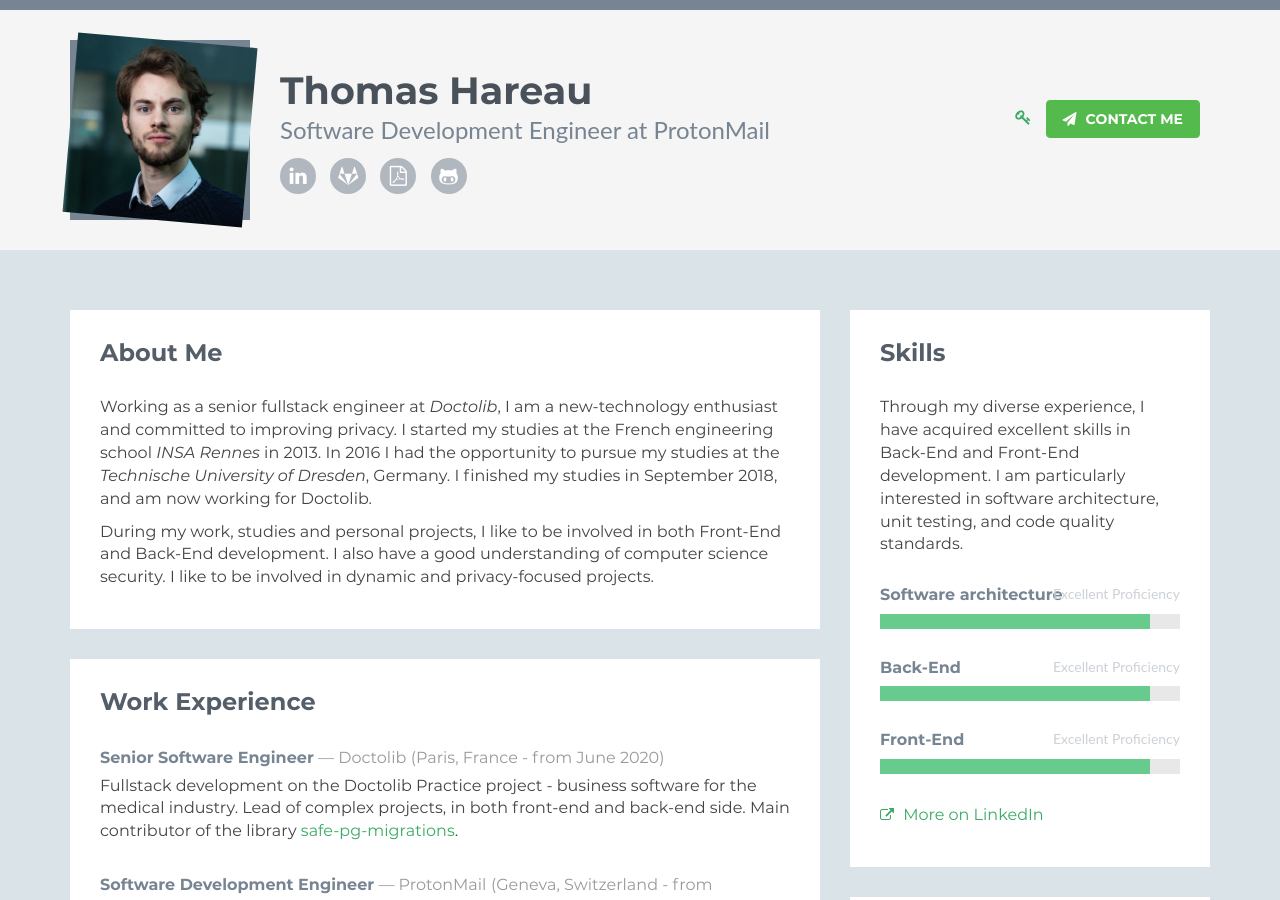
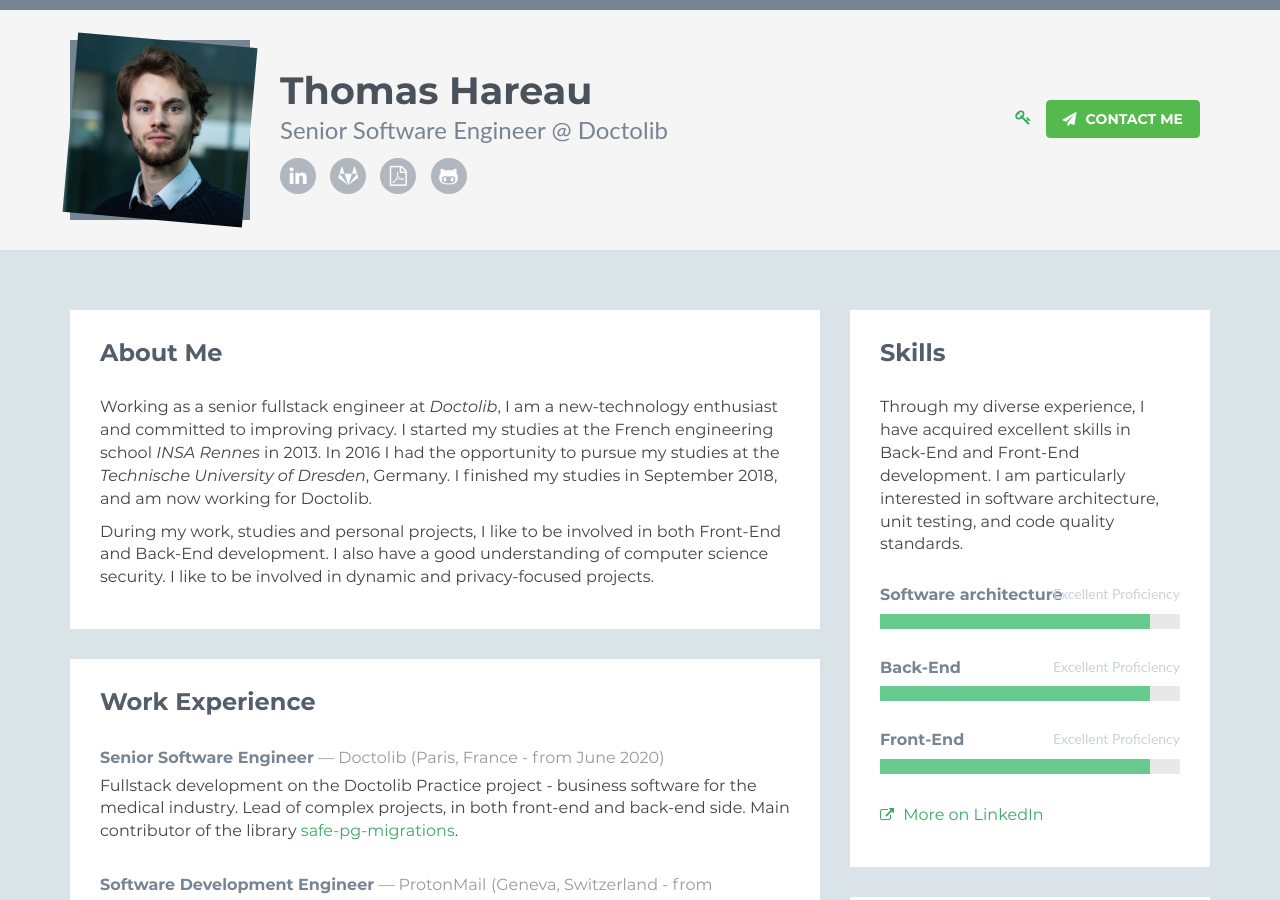
Before and after one commit to ThHareau/ThHareau, a Jekyll site: the page built from index.md, in a window 1280 px wide and 900 px high. Built offline with Jekyll 4.4.1, drawn with Linux system fonts in a browser that asks for light colours.

Commit message:
Correct subtitle

```diff
--- a/_config.yml
+++ b/_config.yml
@@ -19,5 +19,5 @@
   syntax_highlighter: rouge
 title: Thomas Hareau
 author: Thomas Hareau
-subtitle: Software Development Engineer at ProtonMail
+subtitle: Senior Software Engineer @ Doctolib
 description: "Thomas Hareau: Software Development Engineer at ProtonMail"
```
